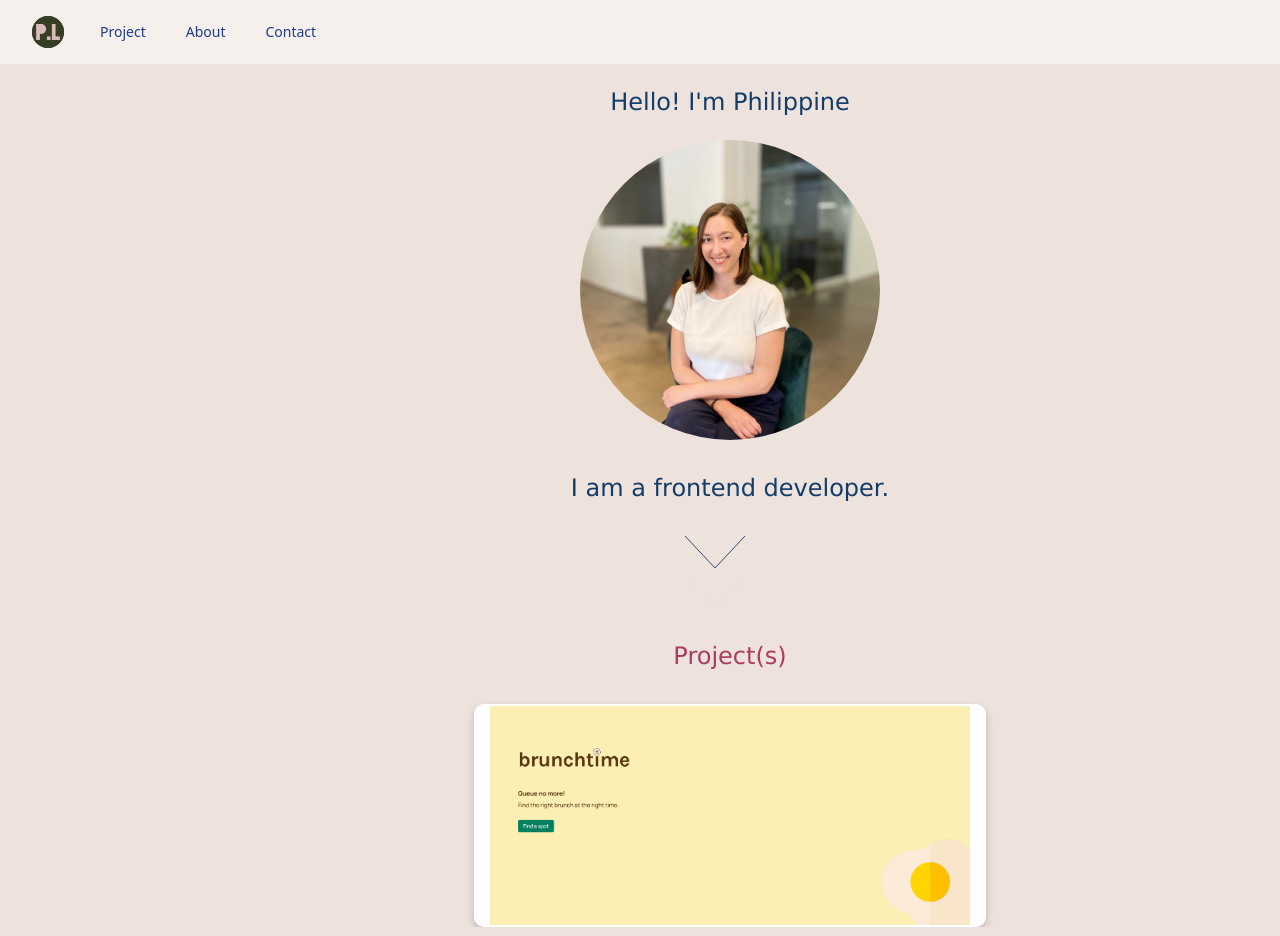
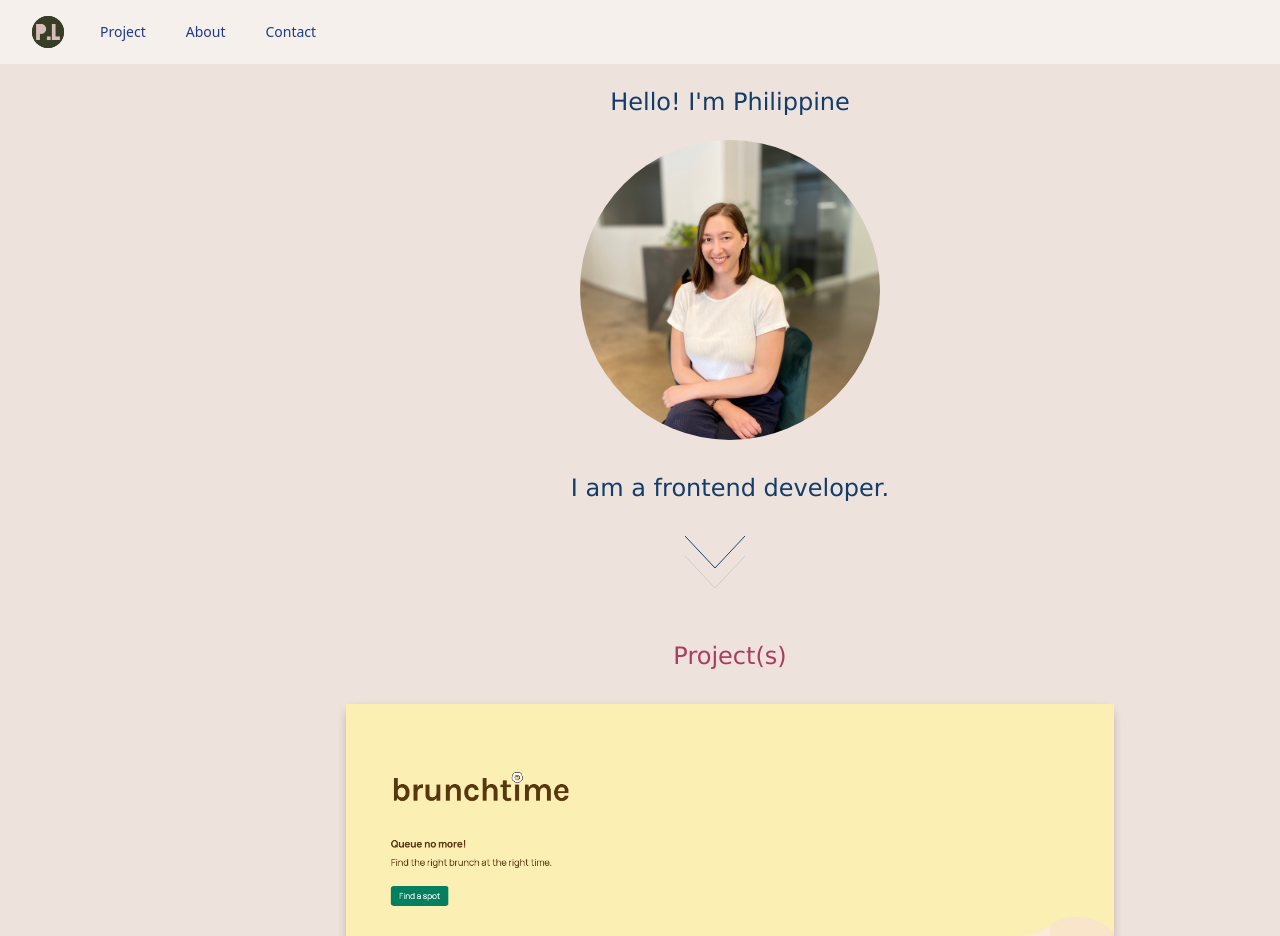
Before and after one commit to Plorrain/my-own-personnal-app, a React (Create React App) app: page / in a window 1280 px wide. Shown: the top 936 px of the page. Built offline with nearby package versions, Linux system fonts and the light colour scheme.

Commit message:
Card: upped card width + trying to round corners but borders radius does not work

```diff
--- a/src/components/UI/Card.css
+++ b/src/components/UI/Card.css
@@ -1,7 +1,7 @@
 .card {
   box-shadow: 0 4px 8px 0 rgba(0,0,0,0.2);
   transition: 0.3s;
-  width: 40%;
+  width: 60%;
   border-radius: 10px;
   background-color: white;
 }
@@ -9,7 +9,3 @@
 .card:hover {
   box-shadow: 0 8px 16px 0 rgba(0,0,0,0.2);
 }
-
-.card-content {
-  padding: 2px 16px;
-}
```
